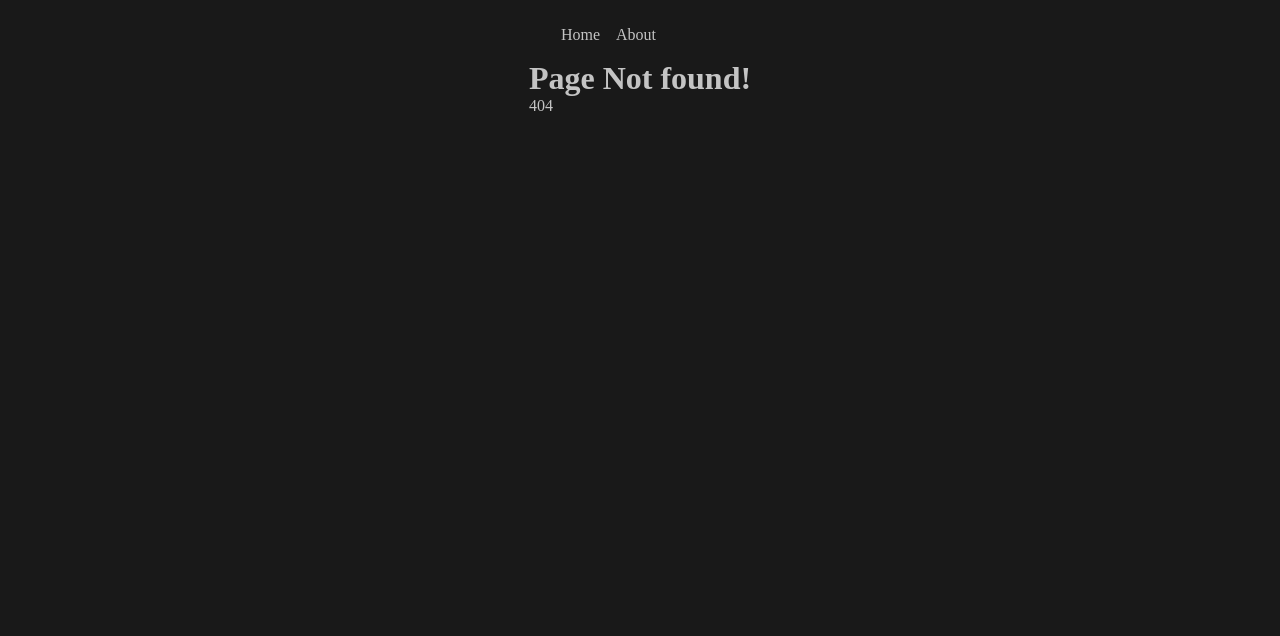
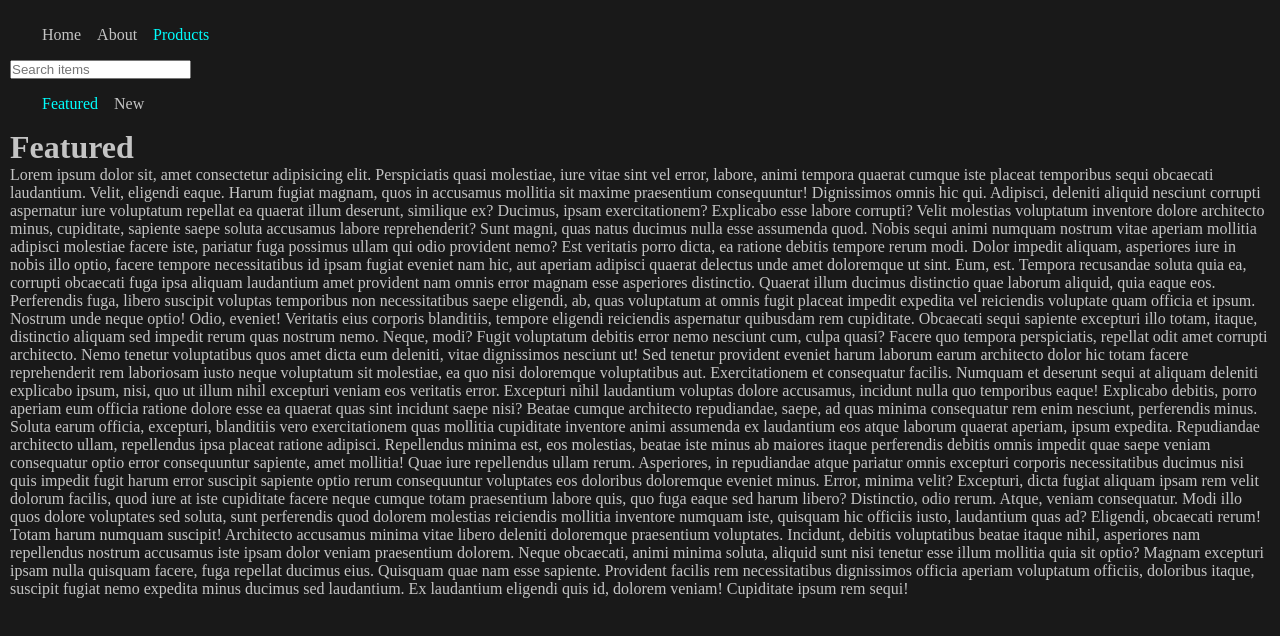
Before and after one commit to Alik64/Revision, a React (Create React App) app in the folder React/beginner-coding-interview/: page /products/featured in a window 1280 px wide. Before the commit this address had no page. Shown: the top 636 px of the page. Built offline with nearby package versions, Linux system fonts and the light colour scheme.

Commit message:
React: Nested routes

```diff
--- a/React/beginner-coding-interview/src/App.js
+++ b/React/beginner-coding-interview/src/App.js
@@ -1,12 +1,15 @@
 
-import { Navigate, Route, Routes } from 'react-router-dom';
+import { Route, Routes } from 'react-router-dom';
 import './App.css';
+import Featured from './ReactRouterDom/components/Featured';
 
 import Navbar from './ReactRouterDom/components/Navbar';
+import New from './ReactRouterDom/components/New';
 import OrderSummury from './ReactRouterDom/components/OrderSummury';
 import About from './ReactRouterDom/pages/About';
 import Home from './ReactRouterDom/pages/Home';
 import NotFound from './ReactRouterDom/pages/NotFound';
+import Products from './ReactRouterDom/pages/Products';
 
 
 function App() {
@@ -18,6 +21,11 @@ function App() {
         <Route path='/' element={<Home />} />
         <Route path='about' element={<About />} />
         <Route path='order-summary' element={<OrderSummury />} />
+
+        <Route path='products' element={<Products />}>
+          <Route path='featured' element={<Featured />} />
+          <Route path='new' element={<New />} />
+        </Route>
         <Route path='*' element={<NotFound />} />
       </Routes>
     </>
--- /dev/null
+++ b/React/beginner-coding-interview/src/ReactRouterDom/components/Featured.js
@@ -0,0 +1,29 @@
+import React from 'react'
+
+export default function Featured() {
+    return (
+        <>
+            <h1>Featured</h1>
+            <p>Lorem ipsum dolor sit, amet consectetur adipisicing elit. Perspiciatis quasi molestiae, iure vitae sint vel error, labore, animi tempora quaerat cumque iste placeat temporibus sequi obcaecati laudantium. Velit, eligendi eaque.
+                Harum fugiat magnam, quos in accusamus mollitia sit maxime praesentium consequuntur! Dignissimos omnis hic qui. Adipisci, deleniti aliquid nesciunt corrupti aspernatur iure voluptatum repellat ea quaerat illum deserunt, similique ex?
+                Ducimus, ipsam exercitationem? Explicabo esse labore corrupti? Velit molestias voluptatum inventore dolore architecto minus, cupiditate, sapiente saepe soluta accusamus labore reprehenderit? Sunt magni, quas natus ducimus nulla esse assumenda quod.
+                Nobis sequi animi numquam nostrum vitae aperiam mollitia adipisci molestiae facere iste, pariatur fuga possimus ullam qui odio provident nemo? Est veritatis porro dicta, ea ratione debitis tempore rerum modi.
+                Dolor impedit aliquam, asperiores iure in nobis illo optio, facere tempore necessitatibus id ipsam fugiat eveniet nam hic, aut aperiam adipisci quaerat delectus unde amet doloremque ut sint. Eum, est.
+                Tempora recusandae soluta quia ea, corrupti obcaecati fuga ipsa aliquam laudantium amet provident nam omnis error magnam esse asperiores distinctio. Quaerat illum ducimus distinctio quae laborum aliquid, quia eaque eos.
+                Perferendis fuga, libero suscipit voluptas temporibus non necessitatibus saepe eligendi, ab, quas voluptatum at omnis fugit placeat impedit expedita vel reiciendis voluptate quam officia et ipsum. Nostrum unde neque optio!
+                Odio, eveniet! Veritatis eius corporis blanditiis, tempore eligendi reiciendis aspernatur quibusdam rem cupiditate. Obcaecati sequi sapiente excepturi illo totam, itaque, distinctio aliquam sed impedit rerum quas nostrum nemo. Neque, modi?
+                Fugit voluptatum debitis error nemo nesciunt cum, culpa quasi? Facere quo tempora perspiciatis, repellat odit amet corrupti architecto. Nemo tenetur voluptatibus quos amet dicta eum deleniti, vitae dignissimos nesciunt ut!
+                Sed tenetur provident eveniet harum laborum earum architecto dolor hic totam facere reprehenderit rem laboriosam iusto neque voluptatum sit molestiae, ea quo nisi doloremque voluptatibus aut. Exercitationem et consequatur facilis.
+                Numquam et deserunt sequi at aliquam deleniti explicabo ipsum, nisi, quo ut illum nihil excepturi veniam eos veritatis error. Excepturi nihil laudantium voluptas dolore accusamus, incidunt nulla quo temporibus eaque!
+                Explicabo debitis, porro aperiam eum officia ratione dolore esse ea quaerat quas sint incidunt saepe nisi? Beatae cumque architecto repudiandae, saepe, ad quas minima consequatur rem enim nesciunt, perferendis minus.
+                Soluta earum officia, excepturi, blanditiis vero exercitationem quas mollitia cupiditate inventore animi assumenda ex laudantium eos atque laborum quaerat aperiam, ipsum expedita. Repudiandae architecto ullam, repellendus ipsa placeat ratione adipisci.
+                Repellendus minima est, eos molestias, beatae iste minus ab maiores itaque perferendis debitis omnis impedit quae saepe veniam consequatur optio error consequuntur sapiente, amet mollitia! Quae iure repellendus ullam rerum.
+                Asperiores, in repudiandae atque pariatur omnis excepturi corporis necessitatibus ducimus nisi quis impedit fugit harum error suscipit sapiente optio rerum consequuntur voluptates eos doloribus doloremque eveniet minus. Error, minima velit?
+                Excepturi, dicta fugiat aliquam ipsam rem velit dolorum facilis, quod iure at iste cupiditate facere neque cumque totam praesentium labore quis, quo fuga eaque sed harum libero? Distinctio, odio rerum.
+                Atque, veniam consequatur. Modi illo quos dolore voluptates sed soluta, sunt perferendis quod dolorem molestias reiciendis mollitia inventore numquam iste, quisquam hic officiis iusto, laudantium quas ad? Eligendi, obcaecati rerum!
+                Totam harum numquam suscipit! Architecto accusamus minima vitae libero deleniti doloremque praesentium voluptates. Incidunt, debitis voluptatibus beatae itaque nihil, asperiores nam repellendus nostrum accusamus iste ipsam dolor veniam praesentium dolorem.
+                Neque obcaecati, animi minima soluta, aliquid sunt nisi tenetur esse illum mollitia quia sit optio? Magnam excepturi ipsam nulla quisquam facere, fuga repellat ducimus eius. Quisquam quae nam esse sapiente.
+                Provident facilis rem necessitatibus dignissimos officia aperiam voluptatum officiis, doloribus itaque, suscipit fugiat nemo expedita minus ducimus sed laudantium. Ex laudantium eligendi quis id, dolorem veniam! Cupiditate ipsum rem sequi!</p>
+        </>
+    )
+}
--- a/React/beginner-coding-interview/src/ReactRouterDom/components/Navbar.js
+++ b/React/beginner-coding-interview/src/ReactRouterDom/components/Navbar.js
@@ -6,6 +6,7 @@ export default function Navbar() {
         <nav>
             <NavLink to='/'>Home</NavLink>
             <NavLink to='/about'>About</NavLink>
+            <NavLink to='/products'>Products</NavLink>
         </nav>
     )
 }
--- /dev/null
+++ b/React/beginner-coding-interview/src/ReactRouterDom/components/New.js
@@ -0,0 +1,20 @@
+import React from 'react'
+
+export default function New() {
+    return (
+        <>
+            <h1>New
+            </h1>
+            <p>Lorem, ipsum dolor sit amet consectetur adipisicing elit. Facere expedita perspiciatis laborum non sunt et minus nesciunt eaque veniam alias dolor, assumenda iste ut velit at sed? Voluptates, libero vero?
+                Consequuntur, facere. Recusandae quae sunt commodi eligendi, odio sit, blanditiis iste tempora eos molestias adipisci, doloremque harum numquam nobis? Maxime in accusamus maiores asperiores eos, voluptates earum ullam sapiente? Rem?
+                Corrupti totam repellat ratione nemo eius! Corrupti, tenetur odio accusamus praesentium modi doloremque molestias quasi cumque enim eum ut assumenda animi optio. Similique molestias unde vitae quae fugit minima eos?
+                Laudantium consequuntur rem similique aut accusamus ea pariatur, maxime quas aliquam dicta adipisci mollitia commodi saepe, eius dolorum cumque reprehenderit omnis. Modi laudantium earum nemo officiis odit. Voluptate, reiciendis a.
+                Ipsam doloribus pariatur ea soluta inventore? Ipsum, ducimus corporis officia, corrupti similique rem ipsam rerum, quia totam fugiat iusto nulla libero iste praesentium eum nisi assumenda voluptatibus cum maxime? Dignissimos.
+                Totam quis alias inventore. Autem eius placeat veritatis omnis eaque rerum accusantium sunt nesciunt, modi culpa voluptatem doloribus. In repudiandae quaerat, eveniet atque vero error! Natus ut ratione omnis voluptatum?
+                Quaerat accusantium quia fuga saepe perspiciatis praesentium nulla tempora similique debitis id commodi natus, deleniti modi recusandae aspernatur dolore, architecto suscipit, neque quam sapiente officia magni maxime non? Autem, ratione?
+                Pariatur similique laudantium assumenda voluptatibus architecto recusandae iusto. Libero rem voluptatibus molestias quos dolorum aliquid dolore asperiores quasi quaerat perferendis exercitationem minus, modi quidem, mollitia repudiandae. Laudantium expedita delectus est?
+                Minima excepturi ex ea quo eaque fugit eius ab necessitatibus iste earum perspiciatis rem provident magnam minus laudantium accusantium quam, quos nihil numquam assumenda aliquam? Eveniet dolor maiores assumenda voluptate.
+                Error voluptatum minima provident officia laudantium velit, veniam esse aperiam iusto, fugit quisquam reprehenderit aspernatur dolorum soluta ad enim expedita temporibus! Illo numquam eaque soluta corporis modi, deserunt nostrum facilis?</p>
+        </>
+    )
+}
--- /dev/null
+++ b/React/beginner-coding-interview/src/ReactRouterDom/pages/Products.jsx
@@ -0,0 +1,17 @@
+import React from 'react'
+import { NavLink, Outlet } from 'react-router-dom'
+
+
+export default function Products() {
+    return (
+        <>
+            <input type="search" placeholder='Search items' />
+            <nav>
+
+                <NavLink to='featured'>Featured</NavLink>
+                <NavLink to='new'>New</NavLink>
+            </nav>
+            <Outlet />
+        </>
+    )
+}
```
